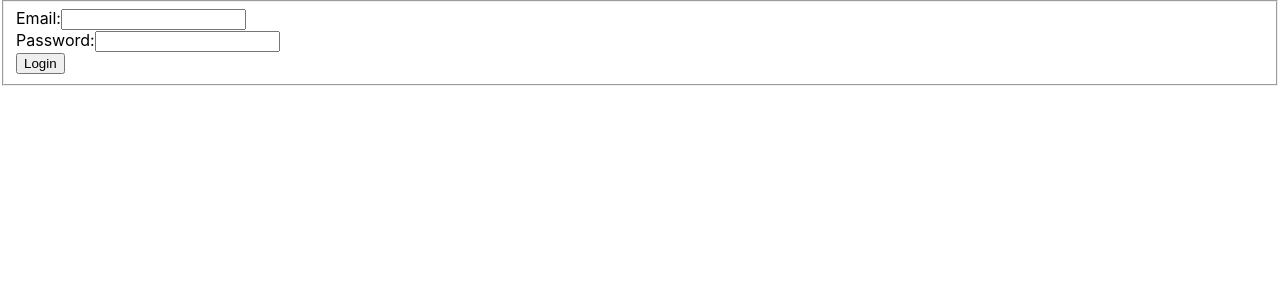
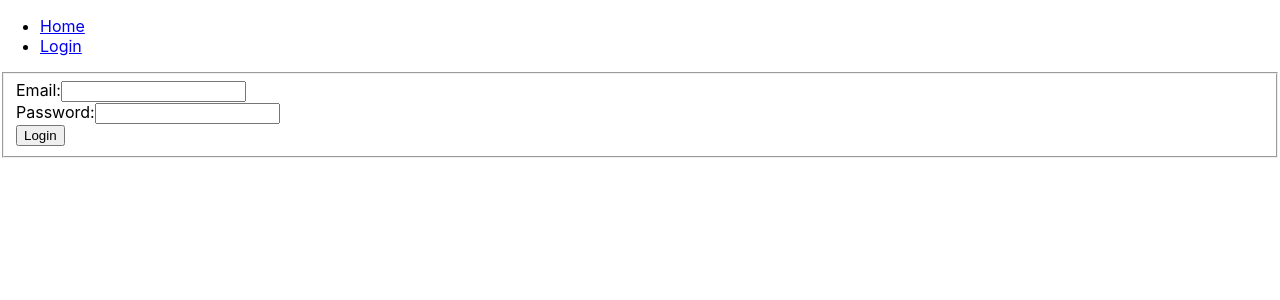
Before and after one commit to nashville-software-school/WisdomAndGrace, a React (Create React App) app in the folder WisdomAndGrace/client/: page /login in a window 1280 px wide. Shown: the top 300 px of the page. Built offline with nearby package versions, Linux system fonts and the light colour scheme; no server answers.

Commit message:
simple menu

```diff
--- a/WisdomAndGrace/client/src/App.js
+++ b/WisdomAndGrace/client/src/App.js
@@ -1,5 +1,5 @@
 import React from 'react';
-import { BrowserRouter as Router } from "react-router-dom";
+import { BrowserRouter as Router, Link } from "react-router-dom";
 import './App.css';
 import { UserProfileProvider } from "./providers/UserProfileProvider";
 import { QuoteProvider } from "./providers/QuoteProvider";
@@ -11,6 +11,10 @@ function App() {
       <UserProfileProvider>
         <QuoteProvider>
           <div className="App">
+            <ul>
+              <li><Link to="/">Home</Link></li>
+              <li><Link to="login">Login</Link></li>
+            </ul>
             <ApplicationViews />
           </div>
         </QuoteProvider>
--- a/WisdomAndGrace/client/src/components/QuoteList.js
+++ b/WisdomAndGrace/client/src/components/QuoteList.js
@@ -7,7 +7,7 @@ export default function QuoteList() {
     return (
         <section>
             {quotes.map(q =>
-                <div>{q.text}</div>
+                <div key={q.id}>{q.text}</div>
             )}
         </section>
     );
--- a/WisdomAndGrace/client/src/providers/UserProfileProvider.js
+++ b/WisdomAndGrace/client/src/providers/UserProfileProvider.js
@@ -1,5 +1,5 @@
 import React, { useState, createContext } from "react";
-import { userHistory, useHistory } from "react-router-dom";
+import { useHistory } from "react-router-dom";
 import * as firebase from "firebase/app";
 import "firebase/auth";
 
```
